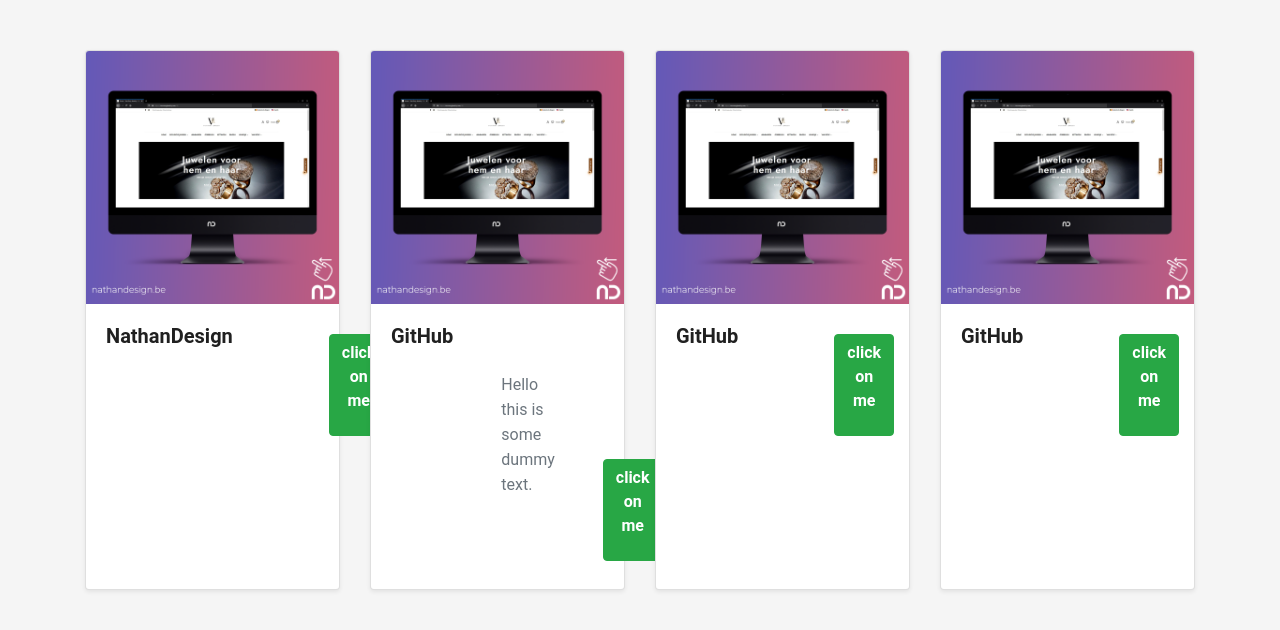
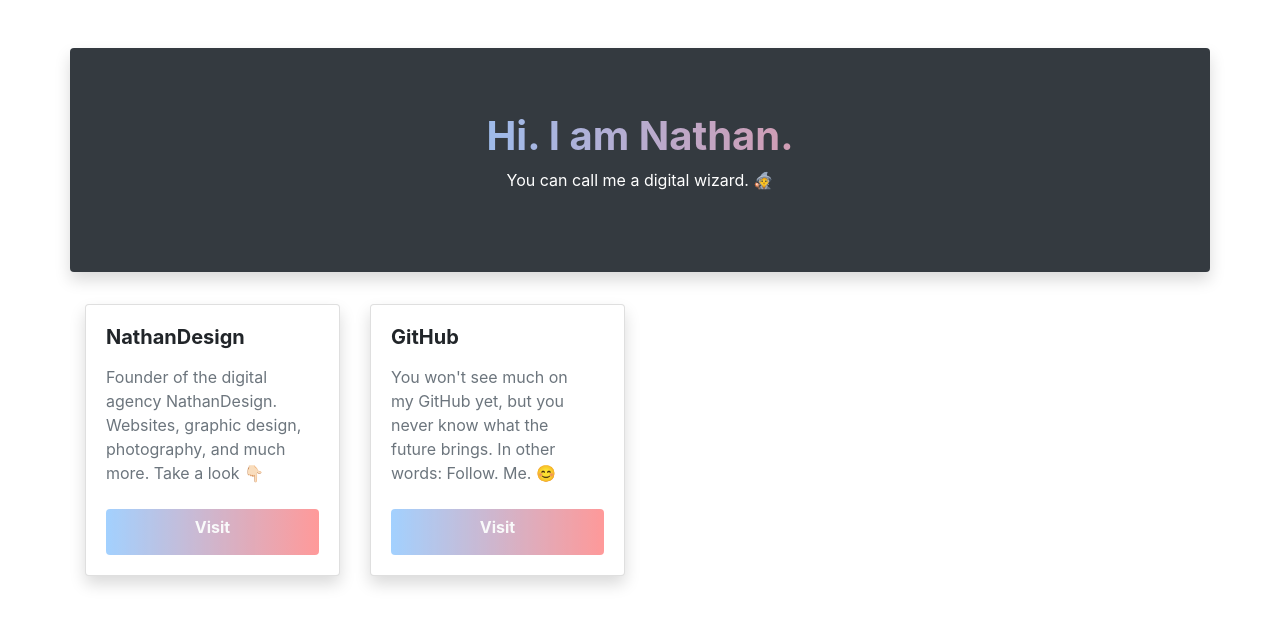
Before and after one commit to justnathan321/landing-page-nathant.be, a React (Create React App) app: page / in a window 1280 px wide. Shown: the top 630 px of the page. Built offline with nearby package versions, Linux system fonts and the light colour scheme.

Commit message:
added jumbo comp, editted card comp

```diff
--- a/package.json
+++ b/package.json
@@ -14,6 +14,7 @@
     "react-responsive-modal": "^6.0.1",
     "react-router-dom": "^5.2.0",
     "react-scripts": "4.0.1",
+    "styled-components": "^5.2.1",
     "web-vitals": "^0.2.4"
   },
   "scripts": {
--- a/src/App.js
+++ b/src/App.js
@@ -4,22 +4,20 @@
 import NathanDesignImage from "./images/VRmockup1.png"
 import {Col, Container, Row} from "react-bootstrap";
 import {PortfolioCard} from './components/PortfolioCard';
+import {JumboAboutMe} from "./components/JumboAboutMe";
 
 function App() {
     return (
         <Container>
             <Row>
+                <JumboAboutMe aboutMeText="You can call me a digital wizard. 🧙 " aboutMeTitle="Hi. I am Nathan."/>
+            </Row>
+            <Row>
                 <Col xs={3} className="mb-5" >
-                    <PortfolioCard name="NathanDesign" image={NathanDesignImage}/>
+                    <PortfolioCard name="NathanDesign" text="Founder of the digital agency NathanDesign. Websites, graphic design, photography, and much more. Take a look 👇🏻" url="https://nathandesign.be"/>
                 </Col>
                 <Col xs={3} className="mb-5" >
-                    <PortfolioCard name="GitHub" image={NathanDesignImage} text="Hello this is some dummy text."/>
-                </Col>
-                <Col xs={3} className="mb-5" >
-                    <PortfolioCard name="GitHub" image={NathanDesignImage}/>
-                </Col>
-                <Col xs={3} className="mb-5" >
-                    <PortfolioCard name="GitHub" image={NathanDesignImage}/>
+                    <PortfolioCard name="GitHub" text="You won't see much on my GitHub yet, but you never know what the future brings. In other words: Follow. Me. 😊" url="https://" />
                 </Col>
             </Row>
         </Container>
--- /dev/null
+++ b/src/components/JumboAboutMe.jsx
@@ -0,0 +1,16 @@
+import React from "react";
+import {Jumbotron} from "react-bootstrap";
+import "../style/JumboAboutMe.css"
+
+
+export function JumboAboutMe({aboutMeTitle,aboutMeText}){
+    return(
+
+           <Jumbotron className="shadow rounded w-100 align-content-center mt-5 bg-dark text-white">
+               <h1 className="font-weight-bold text-danger title">{aboutMeTitle}</h1>
+               <p className="text-center">{aboutMeText}</p>
+           </Jumbotron>
+
+    )
+
+}
--- a/src/components/PortfolioCard.jsx
+++ b/src/components/PortfolioCard.jsx
@@ -1,22 +1,22 @@
 import React from "react";
 import {Badge, Button, Card} from "react-bootstrap";
+import "../style/PortfolioCard.css"
 
-export function PortfolioCard({name,image,text,url}){
-    return(
-        <Card className="h-100 shadow-sm bg-white rounded">
-            <Card.Img variant="top" src={image}/>
+export function PortfolioCard({name, image, text, url}) {
+    return (
+        <Card className="h-100 shadow bg-white rounded">
             <Card.Body className="d-flex flex-column">
-                <div className="d-flex mb-2 justify-content-between">
+                <div className="justify-content-between">
                     <Card.Title className="mb-0 font-weight-bold">
                         {name}
                     </Card.Title>
-                    <Card.Text className="text-secondary p-5">
+                    <Card.Text className="text-secondary pt-3 pb-4 pr-3">
                         {text}
                     </Card.Text>
-                    <Button onClick={url} className="mt-auto font-weight-bold" variant="success">
-                    <p>click on me</p>
-                    </Button>
                 </div>
+                <Button onClick={url} className="mt-auto  font-weight-bold btnStyling pb-0" variant="outline-light">
+                    <p className="font-weight-bold">Visit</p>
+                </Button>
             </Card.Body>
         </Card>
     )
--- a/src/style/App.css
+++ b/src/style/App.css
@@ -1,30 +1,33 @@
-
-html {
-    -webkit-box-sizing: border-box;
-    box-sizing: border-box;
-}
-*, *:before, *:after {
-    -webkit-box-sizing: inherit;
-    box-sizing: inherit;
+.App {
+    text-align: center;
 }
 
-body {
-    margin: 50px 0;
-    padding: 0;
-    line-height: 1;
-    font-family: 'Roboto', sans-serif;
-    color: #202020;
-    background-color: whitesmoke;
-    font-smooth: always;
-    -webkit-font-smoothing: antialiased;
-    -moz-osx-font-smoothing: grayscale;
+.App-logo {
+    animation: App-logo-spin infinite 20s linear;
+    height: 40vmin;
+    pointer-events: none;
 }
 
-.card .badge {
-    font-size: 16px;
+.App-header {
+    background-color: #282c34;
+    min-height: 100vh;
+    display: flex;
+    flex-direction: column;
+    align-items: center;
+    justify-content: center;
+    font-size: calc(10px + 2vmin);
+    color: white;
 }
 
-.card .text-secondary {
-    line-height: 25px;
+.App-link {
+    color: #61dafb;
+}
 
+@keyframes App-logo-spin {
+    from {
+        transform: rotate(0deg);
+    }
+    to {
+        transform: rotate(360deg);
+    }
 }
--- /dev/null
+++ b/src/style/JumboAboutMe.css
@@ -0,0 +1,19 @@
+.title {
+    text-align: center;
+
+    background: radial-gradient(circle, rgba(255,255,255,1) 0%, rgba(140,198,255,1) 35%, rgba(255,128,128,1) 100%);
+    background-size: 200% auto;
+
+    color: #000;
+    text-fill-color: transparent;
+    -webkit-background-clip: text;
+    -webkit-text-fill-color: transparent;
+
+    animation: shine 10s linear infinite;
+}
+
+@keyframes shine {
+    to {
+        background-position: 200% center;
+    }
+}
--- /dev/null
+++ b/src/style/PortfolioCard.css
@@ -0,0 +1,16 @@
+.imgBlock {
+    pointer-events: none;
+}
+
+.btnStyling {
+    background: linear-gradient(90deg, rgba(140, 198, 255, 1) 0%, rgba(255, 128, 128, 1) 100%);
+    border: none;
+    opacity: 0.8;
+    transition: 0.3s;
+
+}
+
+.btnStyling:hover {
+    color: white;
+    opacity: 1
+}
```
Also changed, not shown: 2 other files (tests, documents, lock files or other folders).
